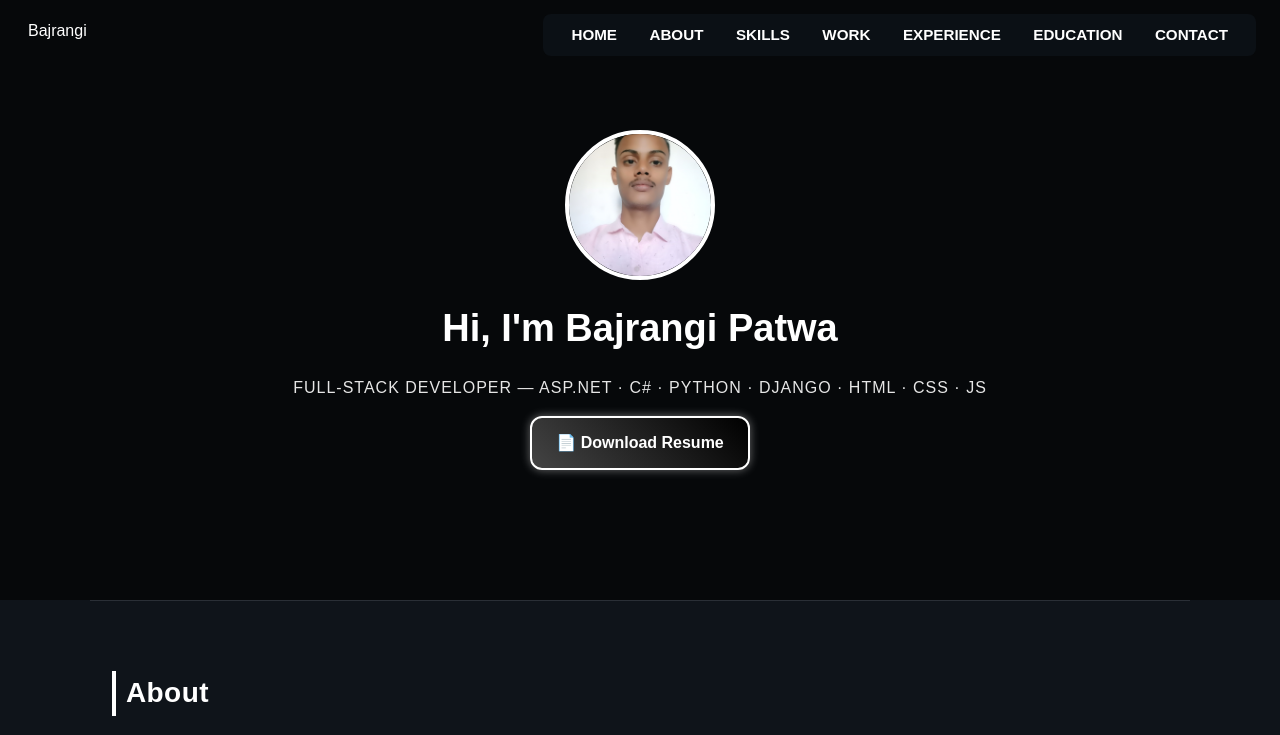
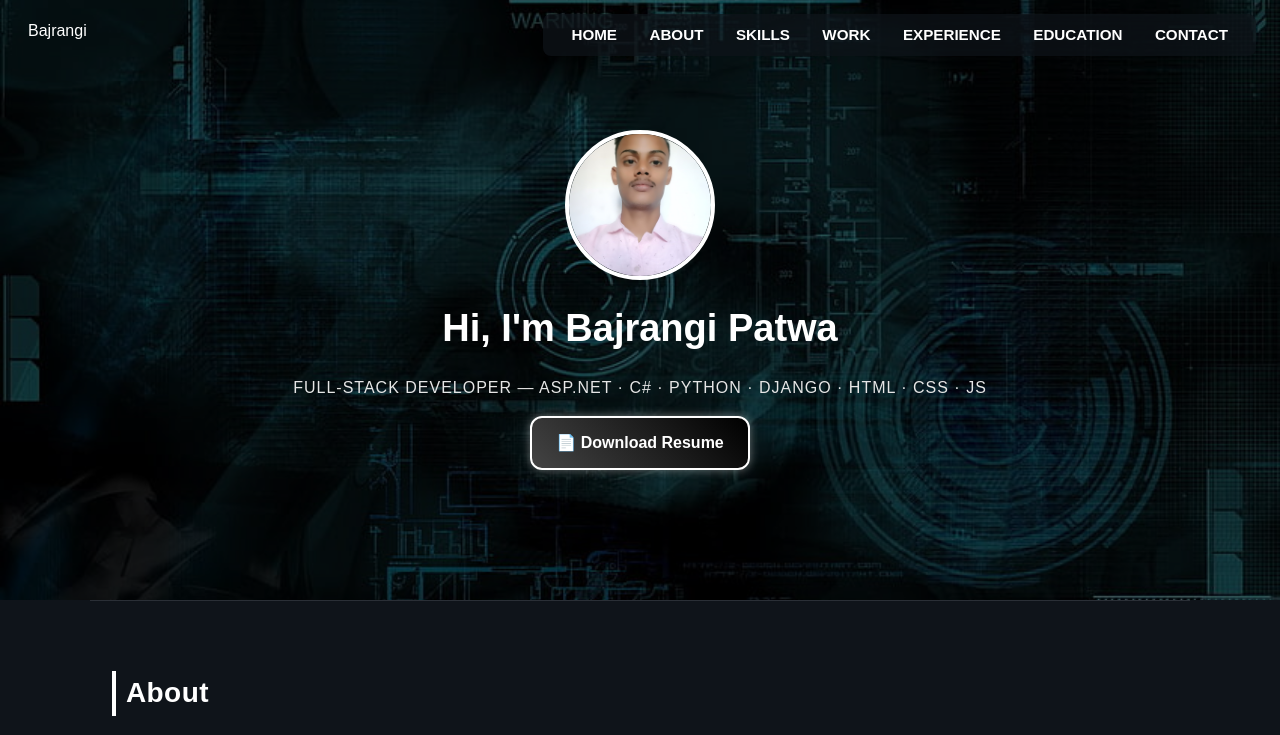
Before and after one commit to Prince-Patwa/My_Portfolio_Website, a plain HTML site: page index.html in a window 1280 px wide. Shown: the top 735 px of the page. Drawn offline with Linux system fonts and the light colour scheme.

Commit message:
image path change for background image in css file

```diff
--- a/css/style.css
+++ b/css/style.css
@@ -27,7 +27,7 @@ body {
 /* ===== HERO (matches your template) ===== */
 .hero {
     min-height: 600px;
-    background: url("images/portfolio_background_image.jpg") center/cover no-repeat;
+    background: url("/images/portfolio_background_image.jpg") center/cover no-repeat;
     position: relative;
     display: flex;
     align-items: center;
```
